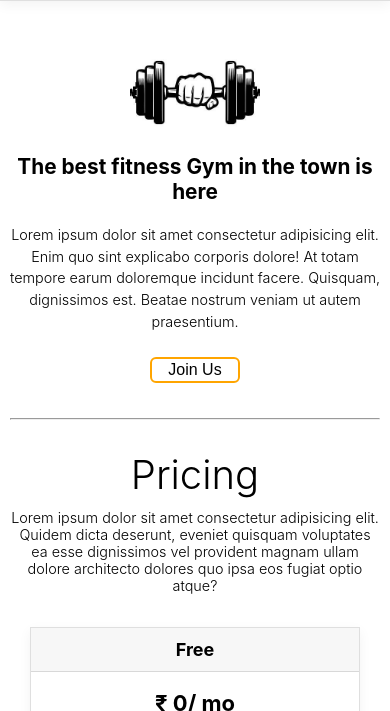
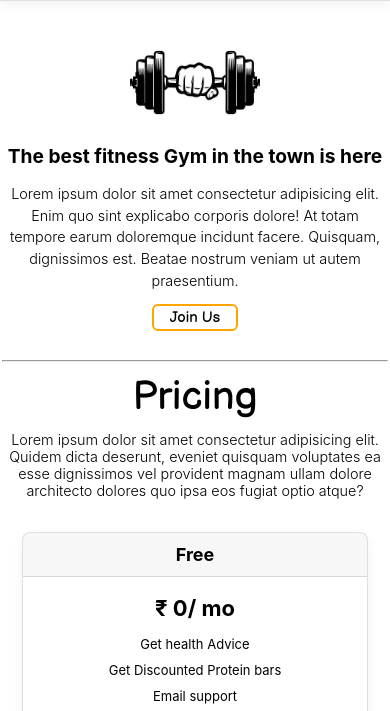
Before and after one commit to omkumarjha/CodSoft_Internship_Landing_Page, a plain HTML site: page index.html in a window 390 px wide. Shown: the part 103-814 px from the top of the page. Drawn offline with Linux system fonts and the light colour scheme.

Commit message:
Improved overall design of the page

```diff
--- a/index.html
+++ b/index.html
@@ -43,7 +43,7 @@
                 </div>
             </section>
 
-            <hr>
+            <hr style="margin: 11px 0px;">
 
             <!-- This is section 2 which contains services  -->
 
@@ -207,7 +207,6 @@
 
 
             </section>
-            <hr>
 
         </main>
     </div>
--- a/responsive.css
+++ b/responsive.css
@@ -70,7 +70,7 @@
         font-size: 14px;
     }
     #section2{
-        padding: 20px 0px;
+        padding: 0px 0px;
     }
     .section2-header{
         margin-bottom: 18px;
@@ -161,7 +161,7 @@
         font-size: 0.9rem;
     }
     #section1{
-        padding: 20px 0px;
+        padding: 10px 0px;
     }
 }
 
@@ -184,11 +184,12 @@
         padding-right: unset;
     }
     footer .logo{
-        margin: 30px 0px;
+        margin-bottom: 18px;
     }
 
     .section2-header h1 {
         font-size: 2.5rem;
+        font-family: 'Balsamiq Sans', cursive;
     }
     .section2-header p {
         font-size: 0.9rem;
@@ -216,20 +217,26 @@
 
 @media(max-width: 500px){
     .container{
-        max-width: 95vw;
+        max-width: 99vw;
     }
     .leftPart h1{
-        font-size: 1.3rem;
+        font-size: 1.2rem;
+    }
+    .leftPart p{
+        margin: 5px 0px;
+        /* font-family: 'Balsamiq Sans', cursive; */
     }
     .btn{
         padding: 2px 16px;
-        font-size: 16px;
+        font-size: 15px;
+        margin: 8px 0px;
     }
 }
 
 @media(max-width: 450px){
     .faq h3{
         font-size: 1rem;
+        font-family: 'Balsamiq Sans', cursive;
     }
     .faq svg{
         width: 13px;
@@ -238,12 +245,16 @@
         font-size: 0.9rem;
     }
     .section3-header h1 {
-        font-size: 2.4rem;
+        font-size: 2.1rem;
+        font-family: 'Balsamiq Sans', cursive;
     }
     .section3-header p {
-        font-size: 1.1rem;
+        font-size: 1rem;
     }
     #navbar ul li{
         margin: 0px 15px;
     }
+    .leftPart h1{
+        font-size: 1.2rem;
+    }
 }
--- a/style.css
+++ b/style.css
@@ -101,6 +101,7 @@
     transition: all 0.5s ease-out;
     background: white;
     border: 2px solid orange;
+    font-family: 'Balsamiq Sans', cursive;
 }
 
 .btn:hover{
@@ -132,6 +133,7 @@
     box-shadow: 0 0.25rem 0.75rem rgba(0, 0, 0, .05);
     margin: 15px 20px;
     flex-grow: 1;
+    border-radius: 8px;
 }
 
 .bottom ul li {
```
